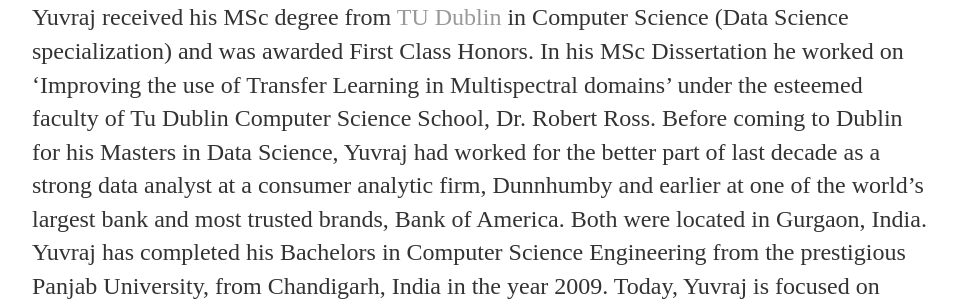
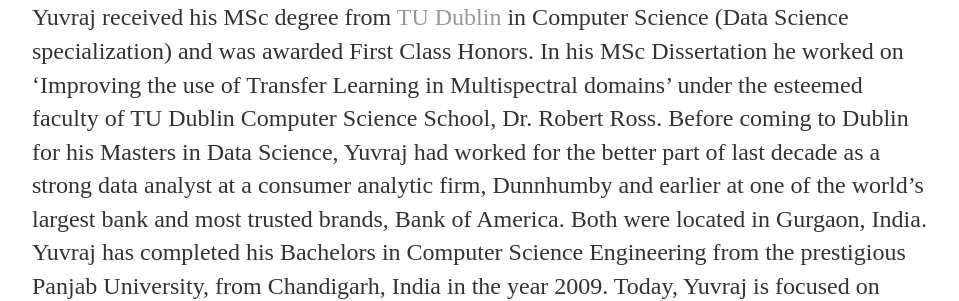
Before and after one commit to yvrjsharma/yvrjsharma.github.io, a Jekyll site: the page built from about/index.md, in a window 1280 px wide. Shown: the part 196-497 px from the top of the page, without its empty margins (160-1119 px from the left). Built offline with Jekyll 4.4.1, drawn with Linux system fonts in a browser that asks for light colours; some of the changed text lies outside the part shown.

```diff
--- a/about/index.md
+++ b/about/index.md
@@ -5,4 +5,5 @@ title: "About – Yuvraj Sharma"
 
 <h1> About – Yuvraj Sharma </h1>
 
-Yuvraj received his MSc degree from <a href="https://www.tudublin.ie/"> TU Dublin </a>  in Computer Science (Data Science specialization) and was awarded First Class Honors. In his MSc Dissertation he worked on 'Improving the use of Transfer Learning in Multispectral domains' under the esteemed faculty of Tu Dublin Computer Science School, Dr. Robert Ross. Before coming to Dublin for his Masters in Data Science, Yuvraj had worked for the better part of last decade as a  strong data analyst at a consumer analytic firm, Dunnhumby and earlier at one of the world’s largest bank and most trusted brands, Bank of America. Both were located in Gurgaon, India. Yuvraj has completed his Bachelors in Computer Science Engineering from the prestigious Panjab University, from Chandigarh, India in the year 2009. Today, Yuvraj is focused on increasing his sphere of knowledge and influence in Data Science, especially Deep Learning. His main goal is to enable teams and companies to discover insights from their data by asking interesting and intelligent questions to it.
+Yuvraj received his MSc degree from <a href="https://www.tudublin.ie/"> TU Dublin </a>  in Computer Science (Data Science specialization) and was awarded First Class Honors. In his MSc Dissertation he worked on 'Improving the use of Transfer Learning in Multispectral domains' under the esteemed faculty of TU Dublin Computer Science School, Dr. Robert Ross. Before coming to Dublin for his Masters in Data Science, Yuvraj had worked for the better part of last decade as a  strong data analyst at a consumer analytic firm, Dunnhumby and earlier at one of the world’s largest bank and most trusted brands, Bank of America. Both were located in Gurgaon, India. Yuvraj has completed his Bachelors in Computer Science Engineering from the prestigious Panjab University, from Chandigarh, India in the year 2009.
+Today, Yuvraj is focused on increasing his sphere of knowledge and influence in Data Science, especially Deep Learning. His main goal is to enable teams and companies to discover insights from their data by asking interesting and intelligent questions to it.
```
